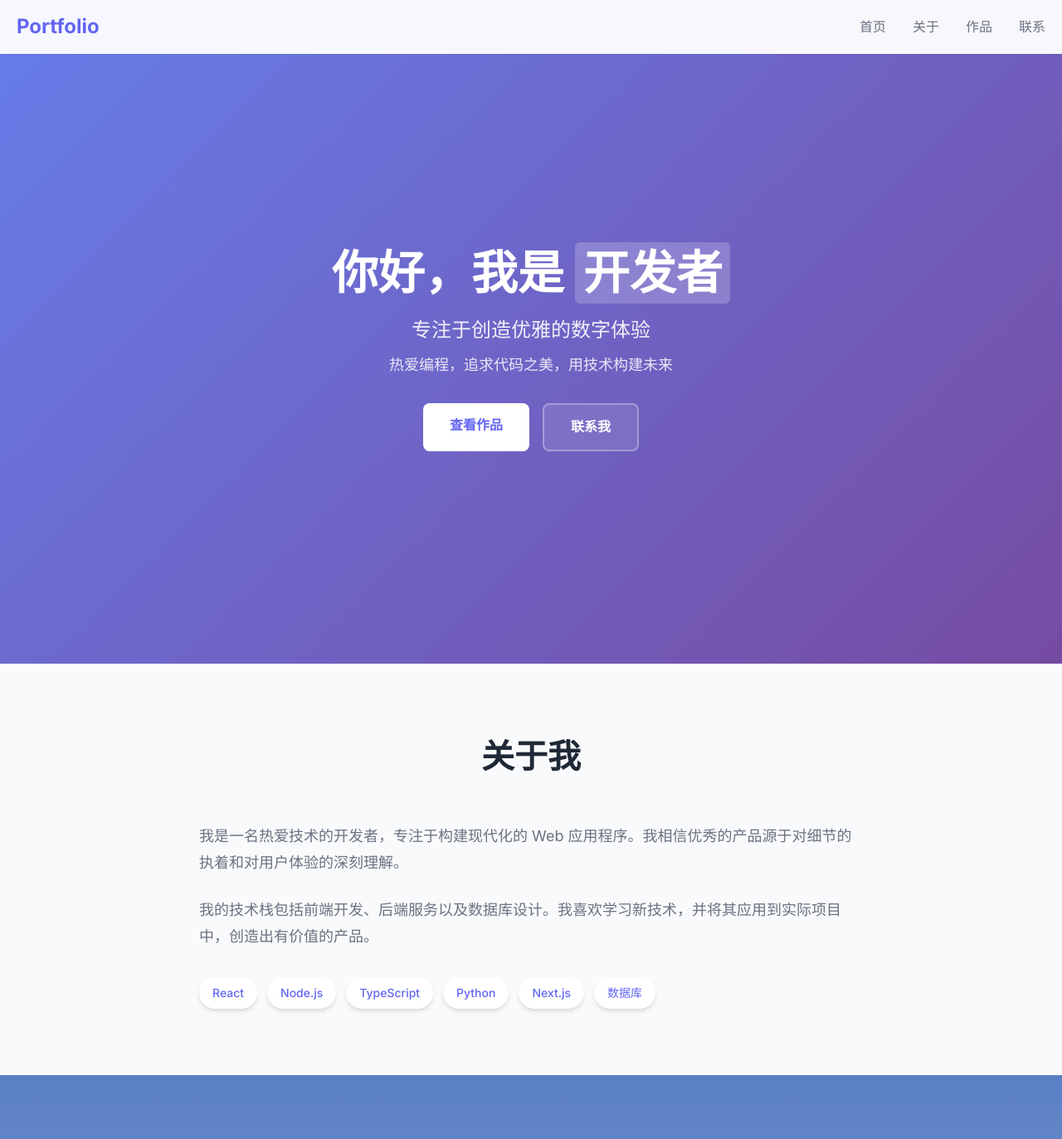
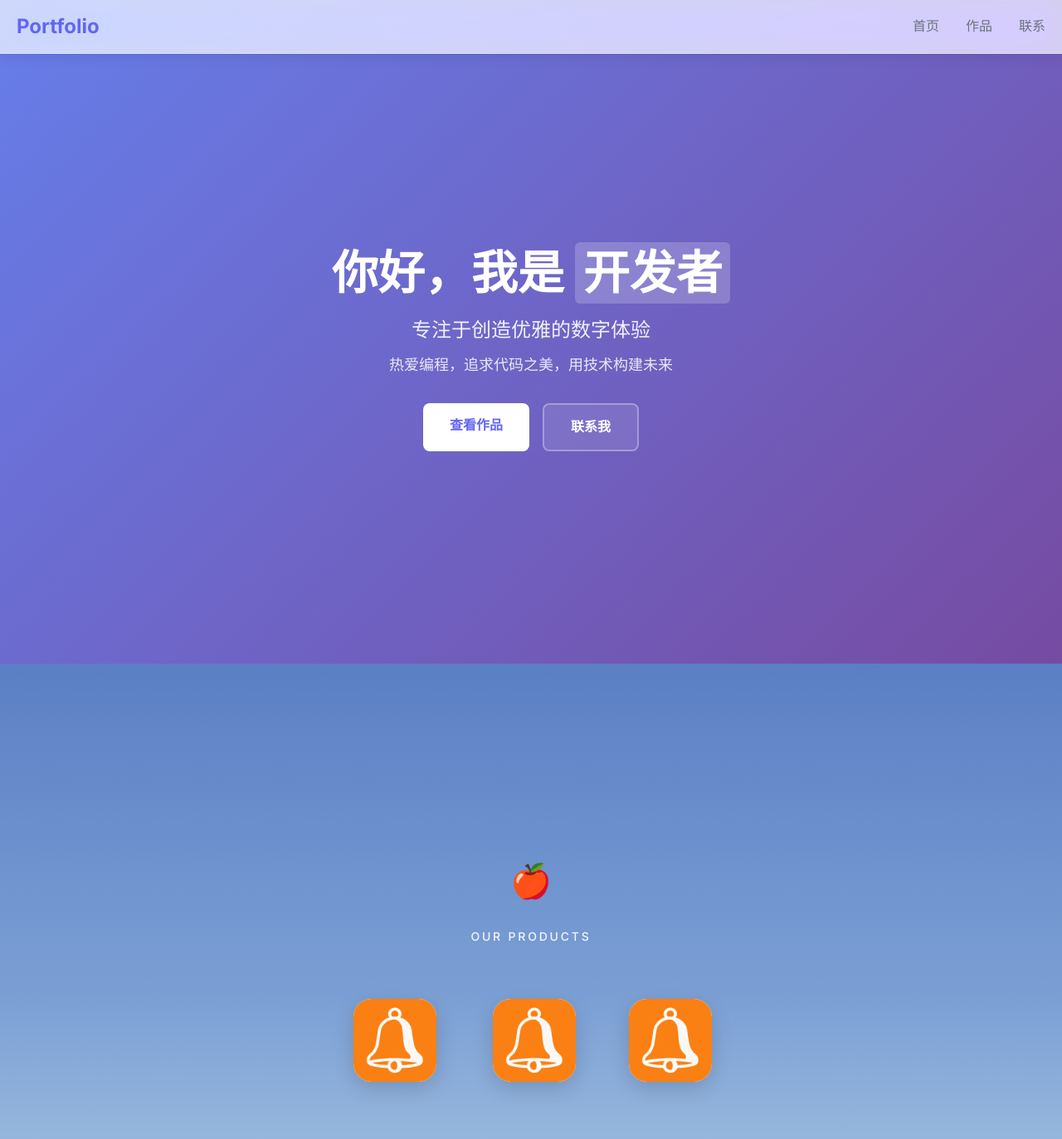
Before and after one commit to T1Si/myhomepage, a website: page src/index.html in a window 1280 px wide. Shown: the top 1373 px of the page at 83% size. Drawn offline with Linux system fonts and the light colour scheme.

Commit message:
remove "about me"

```diff
--- a/src/index.html
+++ b/src/index.html
@@ -15,7 +15,6 @@
       <div class="logo">Portfolio</div>
       <ul class="nav-menu">
         <li><a href="#home">首页</a></li>
-        <li><a href="#about">关于</a></li>
         <li><a href="#projects">作品</a></li>
         <li><a href="#contact">联系</a></li>
       </ul>
@@ -30,26 +29,6 @@
       <div class="hero-buttons">
         <a href="#projects" class="btn btn-primary">查看作品</a>
         <a href="#contact" class="btn btn-secondary">联系我</a>
-      </div>
-    </div>
-  </section>
-
-  <section id="about" class="about">
-    <div class="container">
-      <h2 class="section-title">关于我</h2>
-      <div class="about-content">
-        <div class="about-text">
-          <p>我是一名热爱技术的开发者，专注于构建现代化的 Web 应用程序。我相信优秀的产品源于对细节的执着和对用户体验的深刻理解。</p>
-          <p>我的技术栈包括前端开发、后端服务以及数据库设计。我喜欢学习新技术，并将其应用到实际项目中，创造出有价值的产品。</p>
-          <div class="skills">
-            <span class="skill-tag">React</span>
-            <span class="skill-tag">Node.js</span>
-            <span class="skill-tag">TypeScript</span>
-            <span class="skill-tag">Python</span>
-            <span class="skill-tag">Next.js</span>
-            <span class="skill-tag">数据库</span>
-          </div>
-        </div>
       </div>
     </div>
   </section>
--- a/src/style.css
+++ b/src/style.css
@@ -38,14 +38,16 @@ body.docs-body {
   top: 0;
   left: 0;
   right: 0;
-  background: rgba(255, 255, 255, 0.95);
-  backdrop-filter: blur(12px);
-  box-shadow: 0 1px 2px rgba(0, 0, 0, 0.04);
+  background: rgba(255, 255, 255, 0.7);
+  backdrop-filter: blur(20px) saturate(180%);
+  -webkit-backdrop-filter: blur(20px) saturate(180%);
+  box-shadow: 0 1px 0 rgba(0, 0, 0, 0.05), 0 4px 16px rgba(0, 0, 0, 0.08);
   z-index: 1000;
   padding: 0;
   height: 65px;
   display: flex;
   align-items: center;
+  border-bottom: 1px solid rgba(255, 255, 255, 0.18);
 }
 
 .nav-container {
```
